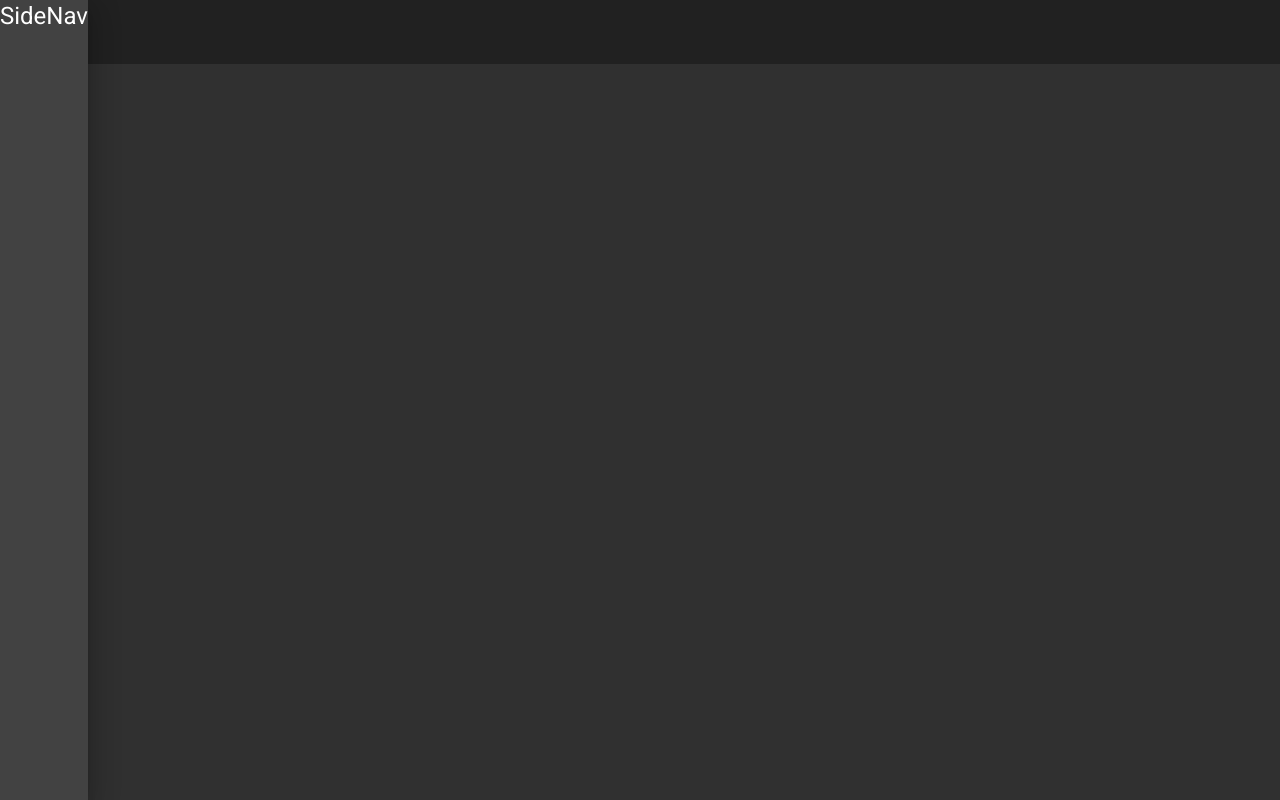
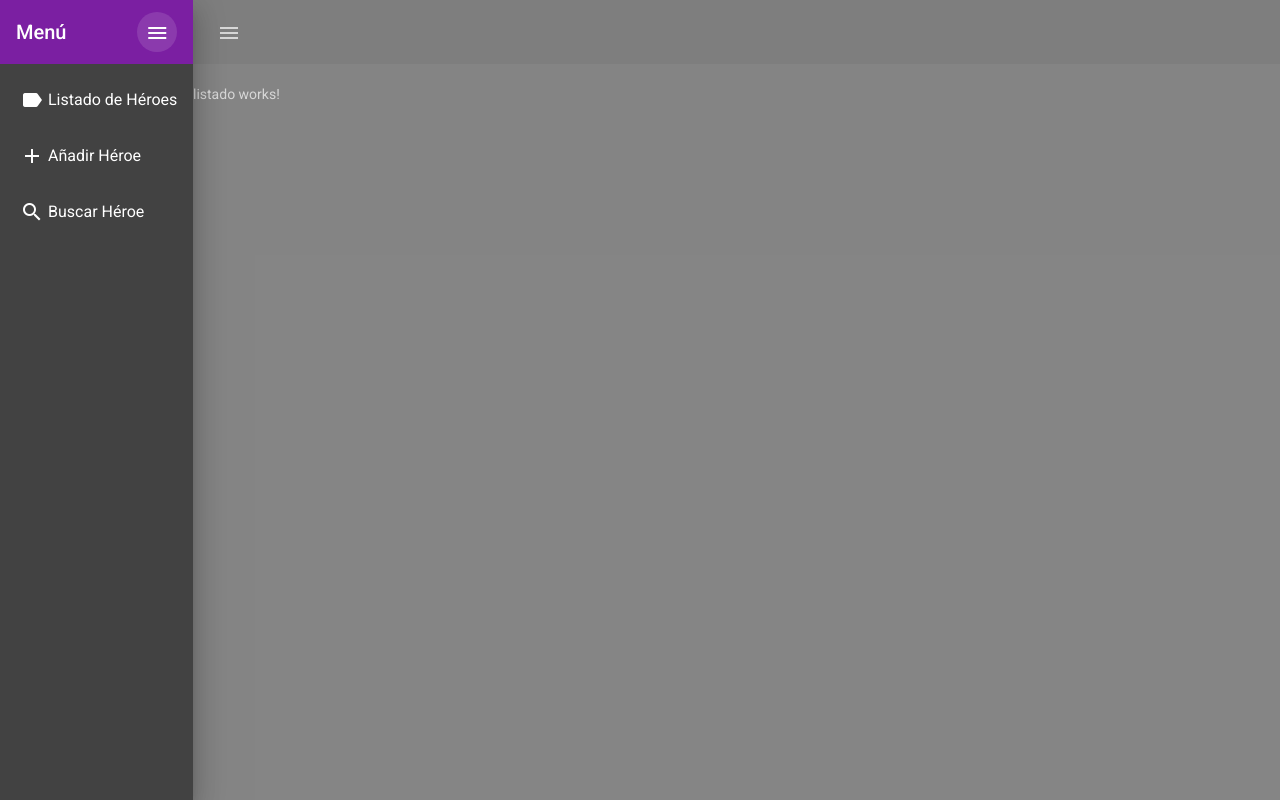
Before and after one commit to pabalvarezs/heroesApp, an Angular app: page /heroes/listado in a window 1280 px wide. Both pictures are taken after a click on the button "menu". Built offline with nearby package versions, Linux system fonts and the light colour scheme.

Commit message:
seccion 13 clase 183

```diff
--- a/src/app/heroes/pages/home/home.component.html
+++ b/src/app/heroes/pages/home/home.component.html
@@ -1,14 +1,65 @@
-<mat-drawer-container fullscreen>
-    <mat-sidenav #sidenav >
-        <h1>SideNav</h1>
+<mat-sidenav-container fullscreen>
+
+    <mat-sidenav #sidenav mode="push">
+
+        <mat-toolbar color= "primary">
+
+            <span>Menú</span>
+
+            <span class="spacer"></span>
+
+            <button mat-icon-button
+                    (click)="sidenav.toggle()">
+                    <mat-icon>menu</mat-icon>
+            </button>
+
+        </mat-toolbar>
+
+        <mat-nav-list>
+
+            <a  routerLink = "./listado"
+                mat-list-item
+                (click)="sidenav.toggle()">
+                <mat-icon mat-list-icon>label</mat-icon>
+                <span>Listado de Héroes</span>
+            </a>
+
+            <a  routerLink = "./agregar"
+            mat-list-item
+            (click)="sidenav.toggle()">
+            <mat-icon mat-list-icon>add</mat-icon>
+            <span>Añadir Héroe</span>
+            </a>
+
+            <a  routerLink = "./buscar"
+            mat-list-item
+            (click)="sidenav.toggle()">
+            <mat-icon mat-list-icon>search</mat-icon>
+            <span>Buscar Héroe</span>
+            </a>
+
+        </mat-nav-list>
+
     </mat-sidenav>
 
     <mat-toolbar>
+
         <button mat-icon-button
                 (click)="sidenav.toggle()">
-            <mat-icon>menu</mat-icon>
+                <mat-icon>menu</mat-icon>
         </button>
+
+        <span class="spacer"></span>
+
+        <button mat-raised-button >
+            Logout
+        </button>
+
     </mat-toolbar>
 
+    <br>
 
-</mat-drawer-container>
+    <router-outlet></router-outlet>
+
+
+</mat-sidenav-container>
--- a/src/app/material/material.module.ts
+++ b/src/app/material/material.module.ts
@@ -1,6 +1,7 @@
 import { NgModule } from '@angular/core';
 
 import {MatButtonModule} from '@angular/material/button';
+import {MatListModule} from '@angular/material/list';
 import {MatIconModule} from '@angular/material/icon';
 import {MatSidenavModule} from '@angular/material/sidenav';
 import {MatToolbarModule} from '@angular/material/toolbar';
@@ -11,6 +12,7 @@
 @NgModule({
   exports: [
     MatButtonModule,
+    MatListModule,
     MatIconModule,
     MatSidenavModule,
     MatToolbarModule
--- a/src/styles.css
+++ b/src/styles.css
@@ -2,3 +2,8 @@
 
 html, body { height: 100%; }
 body { margin: 0; font-family: Roboto, "Helvetica Neue", sans-serif; }
+
+
+.spacer{
+    flex: 1 1 auto;
+}
```
